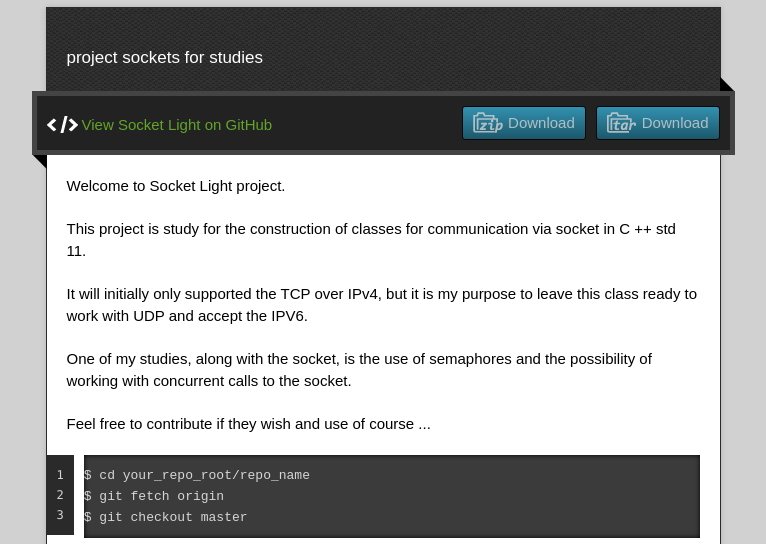
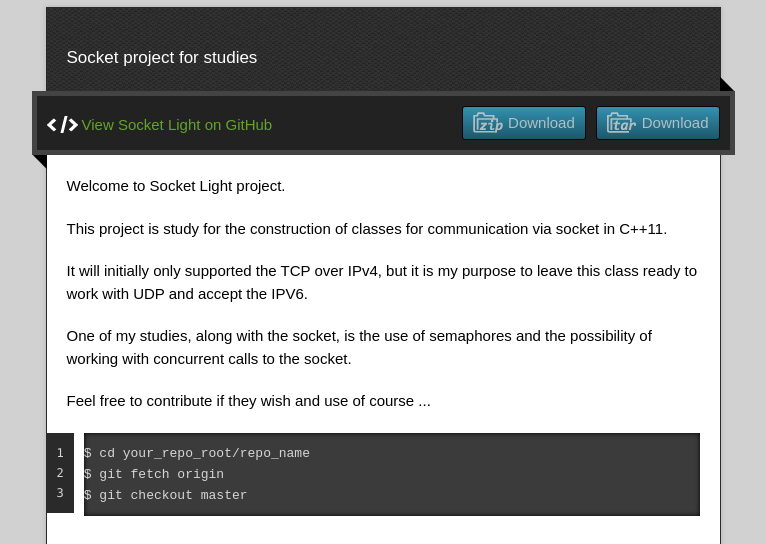
Before and after one commit to josekleber/SocketLight, a plain HTML site: page index.html in a window 1280 px wide. Shown: the part 123-667 px from the top of the page, without its empty margins (257-1023 px from the left). Drawn offline with nearby package versions, Linux system fonts and the light colour scheme.

```diff
--- a/index.html
+++ b/index.html
@@ -12,7 +12,7 @@
   <script type="text/javascript" src="javascripts/script.js"></script>
 
   <title>Socket Light</title>
-  <meta name="description" content="project sockets for studies">
+  <meta name="description" content="Socket project for studies">
 
   <meta name="viewport" content="width=device-width,initial-scale=1">
 
@@ -25,7 +25,7 @@
       <h1 class="title">Socket Light</h1>
     </header>
     <div id="container">
-      <p class="tagline">project sockets for studies</p>
+      <p class="tagline">Socket project for studies</p>
       <div id="main" role="main">
         <div class="download-bar">
         <div class="inner">
@@ -38,7 +38,7 @@
         <article class="markdown-body">
           <p>Welcome to Socket Light project. </p>
 
-<p>This project is study for the construction of classes for communication via socket in C ++ std 11.</p>
+<p>This project is study for the construction of classes for communication via socket in C++11.</p>
 
 <p>It will initially only supported the TCP over IPv4, but it is my purpose to leave this class ready to work with UDP and accept the IPV6.</p>
 
```
Also changed, not shown: params.json (+1 -1 lines).
